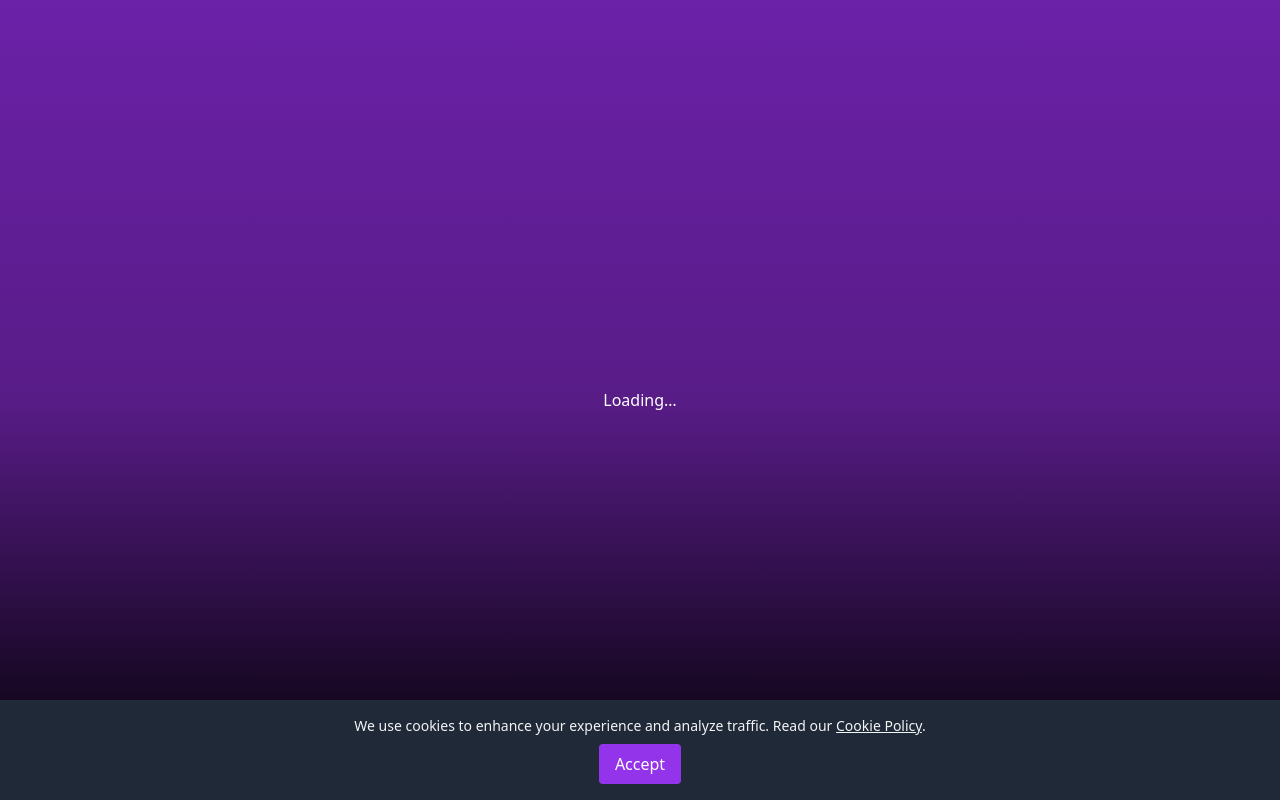
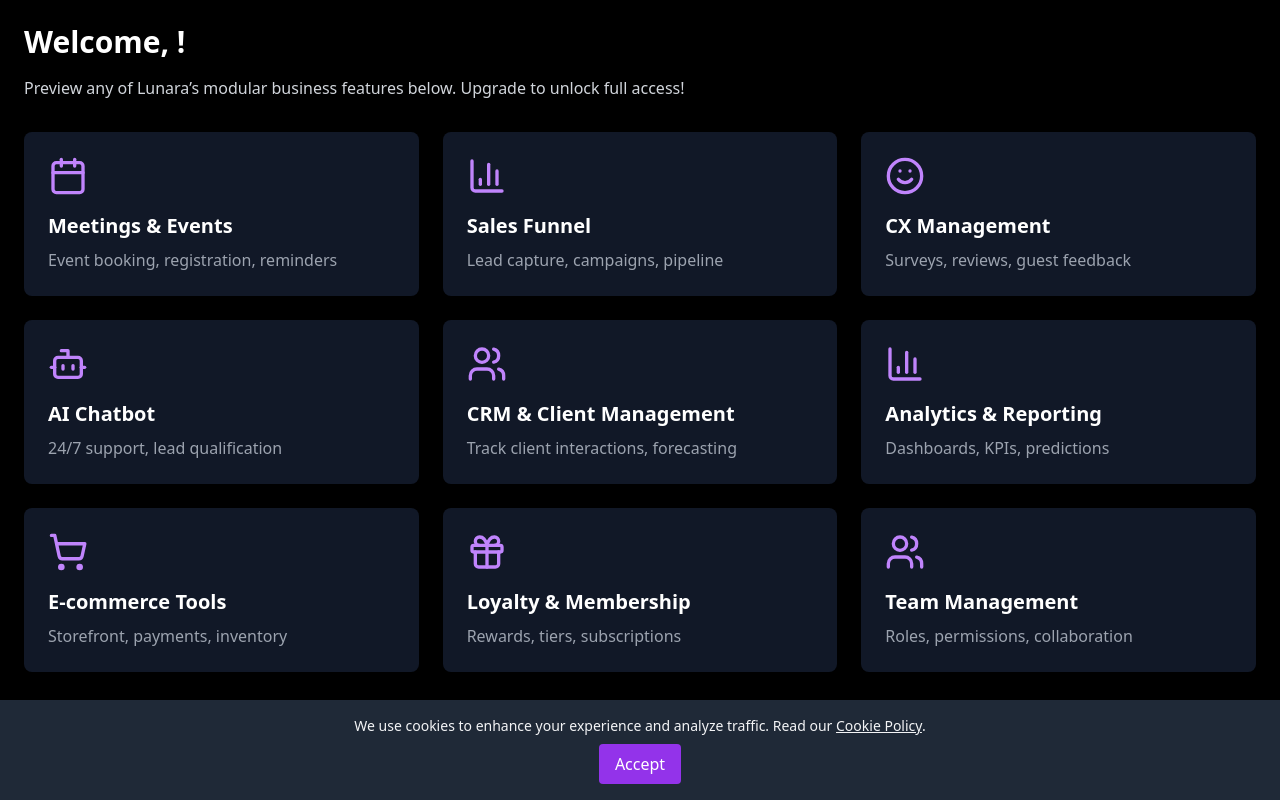
Before and after one commit to LunaraHQ/lunara-website, a Next.js app: page /dashboard in a window 1280 px wide. Before the commit this address had no page. Built offline with nearby package versions, Linux system fonts and the light colour scheme.

Commit message:
chore(ui): polish sidebar/dashboard and add feature-select checkout flow

```diff
--- a/pages/dashboard.js
+++ b/pages/dashboard.js
@@ -1,110 +1,126 @@
-import React, { useEffect, useState } from 'react'
-import { useRouter } from 'next/router'
-import Link from 'next/link'
-import { supabase } from '../utils/supabaseClient'
-import {
-  Calendar,
-  TrendingUp,
-  Smile,
-  Users,
-  Bot,
-  BarChart3,
-  ShoppingCart,
-  Gift,
-} from 'lucide-react'
-import DashboardSidebar from '../components/DashboardSidebar'
+// pages/dashboard.js
+import { useEffect, useState } from "react";
+import Link from "next/link";
+import { supabase } from "../utils/supabaseClient";
+import { Calendar, BarChart3, Smile, Bot, Users, ShoppingCart, Gift } from "lucide-react";
 
-const features = [
-  { title: 'Meetings & Events', slug: 'meetings-events', icon: Calendar, desc: 'Event booking, registration, reminders' },
-  { title: 'Sales Funnel', slug: 'sales-funnel', icon: TrendingUp, desc: 'Lead capture, campaigns, pipeline' },
-  { title: 'CX Management', slug: 'cx-management', icon: Smile, desc: 'Surveys, reviews, guest feedback' },
-  { title: 'CRM & Client Management', slug: 'crm-client-management', icon: Users, desc: 'Track client interactions, forecasting' },
-  { title: 'AI Chatbot & Automation', slug: 'ai-chatbot-automation', icon: Bot, desc: '24/7 support, lead qualification' },
-  { title: 'Analytics & Reporting', slug: 'analytics-reporting', icon: BarChart3, desc: 'Dashboards, KPIs, predictions' },
-  { title: 'Team Management', slug: 'team-management', icon: Users, desc: 'Shifts, tasks, staff comms' },
-  { title: 'E-commerce Tools', slug: 'ecommerce-tools', icon: ShoppingCart, desc: 'Cart recovery, checkout boost' },
-  { title: 'Loyalty & Membership', slug: 'loyalty-membership', icon: Gift, desc: 'Rewards, memberships, offers' },
-]
+const ALL_FEATURES = [
+  {
+    name: "Meetings & Events",
+    slug: "events",
+    description: "Event booking, registration, reminders",
+    icon: Calendar,
+  },
+  {
+    name: "Sales Funnel",
+    slug: "analytics",
+    description: "Lead capture, campaigns, pipeline",
+    icon: BarChart3,
+  },
+  {
+    name: "CX Management",
+    slug: "cx-management",
+    description: "Surveys, reviews, guest feedback",
+    icon: Smile,
+  },
+  {
+    name: "AI Chatbot",
+    slug: "ai-chatbot-automation",
+    description: "24/7 support, lead qualification",
+    icon: Bot,
+  },
+  {
+    name: "CRM & Client Management",
+    slug: "crm",
+    description: "Track client interactions, forecasting",
+    icon: Users,
+  },
+  {
+    name: "Analytics & Reporting",
+    slug: "analytics",
+    description: "Dashboards, KPIs, predictions",
+    icon: BarChart3,
+  },
+  {
+    name: "E-commerce Tools",
+    slug: "ecommerce-tools",
+    description: "Storefront, payments, inventory",
+    icon: ShoppingCart,
+  },
+  {
+    name: "Loyalty & Membership",
+    slug: "loyalty-membership",
+    description: "Rewards, tiers, subscriptions",
+    icon: Gift,
+  },
+  {
+    name: "Team Management",
+    slug: "team-management",
+    description: "Roles, permissions, collaboration",
+    icon: Users,
+  },
+];
 
 export default function Dashboard() {
-  const router = useRouter()
-  const [loading, setLoading] = useState(true)
-  const [user, setUser] = useState(null)
-  const [sidebarCollapsed, setSidebarCollapsed] = useState(false)
+  const [profile, setProfile] = useState({ name: "", features: [] });
+  const [loading, setLoading] = useState(true);
 
-  // Check auth
   useEffect(() => {
-    ;(async () => {
-      const { data } = await supabase.auth.getSession()
-      if (!data.session) return router.push('/auth/signin')
-      setUser(data.session.user)
-      setLoading(false)
-    })()
-  }, [router])
+    (async () => {
+      const { data: { session } } = await supabase.auth.getSession();
+      if (session) {
+        const { data } = await supabase
+          .from("profiles")
+          .select("name, features")
+          .eq("id", session.user.id)
+          .single();
+        setProfile({
+          name: data.name,
+          features: Array.isArray(data.features) ? data.features : [],
+        });
+      }
+      setLoading(false);
+    })();
+  }, []);
 
-  // Sync sidebar collapse state
-  useEffect(() => {
-    const handler = () => {
-      setSidebarCollapsed(window.localStorage.getItem('lunaraSidebarCollapsed') === 'true')
-    }
-    window.addEventListener('storage', handler)
-    handler()
-    return () => window.removeEventListener('storage', handler)
-  }, [])
+  if (loading) return <p className="p-6">Loading…</p>;
 
-  if (loading) {
-    return (
-      <div className="min-h-screen flex items-center justify-center bg-gradient-to-b from-purple-800 via-purple-900 to-black text-white">
-        Loading…
-      </div>
-    )
-  }
+  const firstName = profile.name.split(" ")[0] || "";
+  const unlocked = profile.features.map((f) => f.toLowerCase());
 
   return (
-    <div className="flex min-h-screen">
-      <DashboardSidebar />
+    <div className="p-6">
+      <h1 className="text-3xl font-bold mb-4">Welcome, {firstName}!</h1>
+      <p className="text-gray-300 mb-8">
+        Preview any of Lunara’s modular business features below. Upgrade to unlock full access!
+      </p>
 
-      <main className="flex-1 bg-gradient-to-b from-purple-800 via-purple-900 to-black p-12">
-        <div className="max-w-5xl mx-auto space-y-10">
-          <header className="text-center space-y-2">
-            <h1 className="text-4xl font-extrabold text-purple-200">
-              Welcome, {user.user_metadata?.name?.split(' ')[0] || user.email}!
-            </h1>
-            <p className="text-gray-300">
-              Preview any of Lunara’s modular business features below. Upgrade to unlock full access!
-            </p>
-          </header>
+      <div className="grid grid-cols-1 sm:grid-cols-2 lg:grid-cols-3 gap-6">
+        {ALL_FEATURES.map(({ name, slug, description, icon: Icon }) => {
+          const isUnlocked = unlocked.includes(slug);
+          const href = isUnlocked ? `/features/${slug}` : "/dashboard/add-features";
 
-          <section className="grid md:grid-cols-3 gap-8 relative">
-            {features.map(({ title, slug, icon: Icon, desc }) => (
-              <div
-                key={slug}
-                className="relative bg-black/80 rounded-2xl shadow-xl p-8 text-center border border-purple-700"
-              >
-                <Icon className="w-16 h-16 mb-4 text-purple-300 mx-auto" />
-                <h2 className="text-xl font-bold text-white mb-2">{title}</h2>
-                <p className="text-gray-400 mb-6">{desc}</p>
+          return (
+            <Link href={href} key={slug}>
+              <a className="block group">
+                <div className="relative p-6 bg-gray-900 rounded-lg transition hover:shadow-lg">
+                  <Icon className="w-10 h-10 text-purple-400 mb-4" />
+                  <h2 className="text-xl font-semibold text-white mb-2">{name}</h2>
+                  <p className="text-gray-400">{description}</p>
 
-                {/* Overlay redirecting to add-features */}
-                <Link href="/dashboard/add-features">
-                  <a className="absolute inset-0 flex items-center justify-center bg-black/60 rounded-2xl opacity-0 hover:opacity-100 transition">
-                    <button className="bg-purple-600 text-white px-5 py-2 rounded-lg">
-                      Upgrade to unlock
-                    </button>
-                  </a>
-                </Link>
-
-                <button
-                  disabled
-                  className="mt-4 w-full py-2 rounded-full bg-gray-700 text-gray-300 cursor-not-allowed"
-                >
-                  Locked
-                </button>
-              </div>
-            ))}
-          </section>
-        </div>
-      </main>
+                  {!isUnlocked && (
+                    <div className="absolute inset-0 bg-black bg-opacity-50 flex items-center justify-center opacity-0 group-hover:opacity-100 transition">
+                      <span className="px-3 py-1 bg-purple-600 text-white rounded">
+                        Click to Unlock
+                      </span>
+                    </div>
+                  )}
+                </div>
+              </a>
+            </Link>
+          );
+        })}
+      </div>
     </div>
-  )
+  );
 }
--- a/pages/pricing.js
+++ b/pages/pricing.js
@@ -2,12 +2,7 @@
 import { useState, useEffect } from "react";
 import { useRouter } from "next/router";
 import { supabase } from "../utils/supabaseClient";
-import {
-  ShoppingCart,
-  CheckCircle,
-} from "lucide-react";
 
-// Same master list again (or import from a shared utils file):
 const ALL_FEATURES = [
   { name: "CRM", slug: "crm" },
   { name: "Analytics", slug: "analytics" },
@@ -21,14 +16,13 @@
 
 export default function Pricing() {
   const [loading, setLoading] = useState(true);
-  const [userFeatures, setUserFeatures] = useState([]);
+  const [unlocked, setUnlocked] = useState([]);
+  const [selected, setSelected] = useState([]);
   const router = useRouter();
 
   useEffect(() => {
     (async () => {
-      const {
-        data: { session },
-      } = await supabase.auth.getSession();
+      const { data: { session } } = await supabase.auth.getSession();
       if (!session) {
         router.push("/auth/signin");
         return;
@@ -38,57 +32,66 @@
         .select("features")
         .eq("id", session.user.id)
         .single();
-      setUserFeatures(Array.isArray(data.features) ? data.features : []);
+      setUnlocked(Array.isArray(data.features) ? data.features : []);
       setLoading(false);
     })();
   }, []);
 
-  if (loading) return <p className="p-4">Loading…</p>;
+  if (loading) return <p className="p-6">Loading…</p>;
 
-  // Build your “basket” of everything they haven't yet unlocked:
-  const toUnlock = ALL_FEATURES.filter(
-    (f) => !userFeatures.includes(f.slug)
-  );
+  const toUnlock = ALL_FEATURES.filter((f) => !unlocked.includes(f.slug));
 
-  const handleCheckout = async () => {
-    // Example: Upsert all remaining features in one go
-    const newFeatures = [...userFeatures, ...toUnlock.map((f) => f.slug)];
-    await supabase
-      .from("profiles")
-      .update({ features: newFeatures })
-      .eq("id", (await supabase.auth.getSession()).data.session.user.id);
-    router.push("/dashboard");
+  const toggle = (slug) => {
+    setSelected((s) =>
+      s.includes(slug) ? s.filter((x) => x !== slug) : [...s, slug]
+    );
+  };
+
+  const handleCheckout = () => {
+    // TODO: swap this for your payment page/link
+    const params = selected.join(",");
+    router.push(`/checkout?features=${params}`);
   };
 
   return (
-    <div className="p-6">
-      <h1 className="text-2xl font-semibold mb-4 inline-flex items-center">
-        <ShoppingCart className="w-6 h-6 mr-2 text-purple-600" />
-        Your Basket
-      </h1>
-
+    <div className="p-6 max-w-md mx-auto">
+      <h1 className="text-2xl font-semibold mb-4">Select Features to Unlock</h1>
       {toUnlock.length === 0 ? (
         <p>All features already unlocked! 🎉</p>
       ) : (
-        <>
-          <ul className="space-y-2 mb-6">
+        <form
+          onSubmit={(e) => {
+            e.preventDefault();
+            handleCheckout();
+          }}
+        >
+          <ul className="space-y-3 mb-6">
             {toUnlock.map(({ name, slug }) => (
-              <li
-                key={slug}
-                className="flex items-center justify-between p-3 border rounded"
-              >
-                <span>{name}</span>
-                <CheckCircle className="w-5 h-5 text-gray-400" />
+              <li key={slug} className="flex items-center">
+                <input
+                  id={slug}
+                  type="checkbox"
+                  className="mr-3"
+                  checked={selected.includes(slug)}
+                  onChange={() => toggle(slug)}
+                />
+                <label htmlFor={slug}>{name}</label>
               </li>
             ))}
           </ul>
+
           <button
-            onClick={handleCheckout}
-            className="px-5 py-2 bg-green-600 text-white rounded hover:bg-green-500"
+            type="submit"
+            disabled={selected.length === 0}
+            className={`px-5 py-2 rounded ${
+              selected.length === 0
+                ? "bg-gray-400 cursor-not-allowed"
+                : "bg-purple-700 hover:bg-purple-600 text-white"
+            }`}
           >
-            Unlock All &amp; Return to Dashboard
+            Checkout & Continue
           </button>
-        </>
+        </form>
       )}
     </div>
   );
```
Also changed, not shown: components/DashboardSidebar.js (+25 -36 lines).
